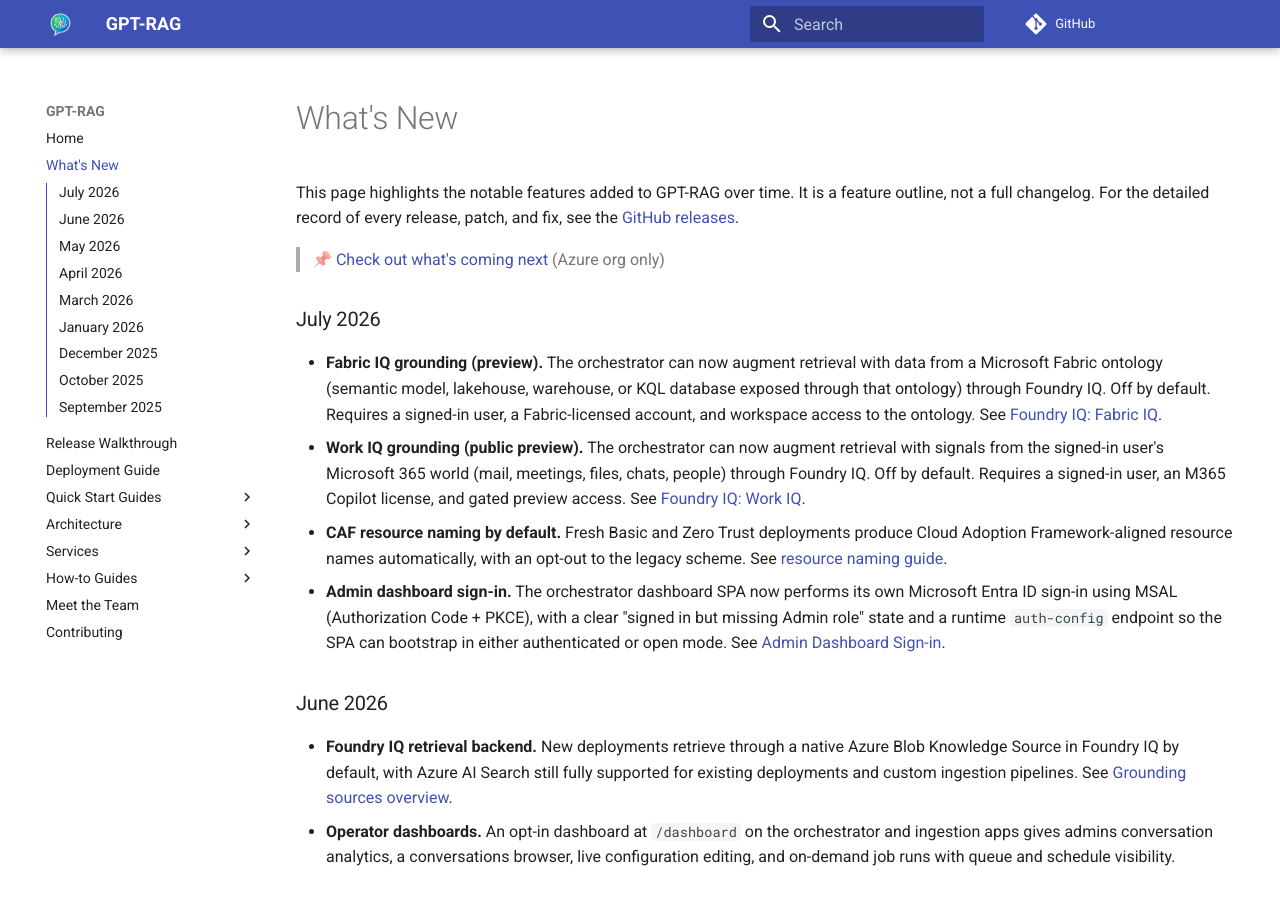
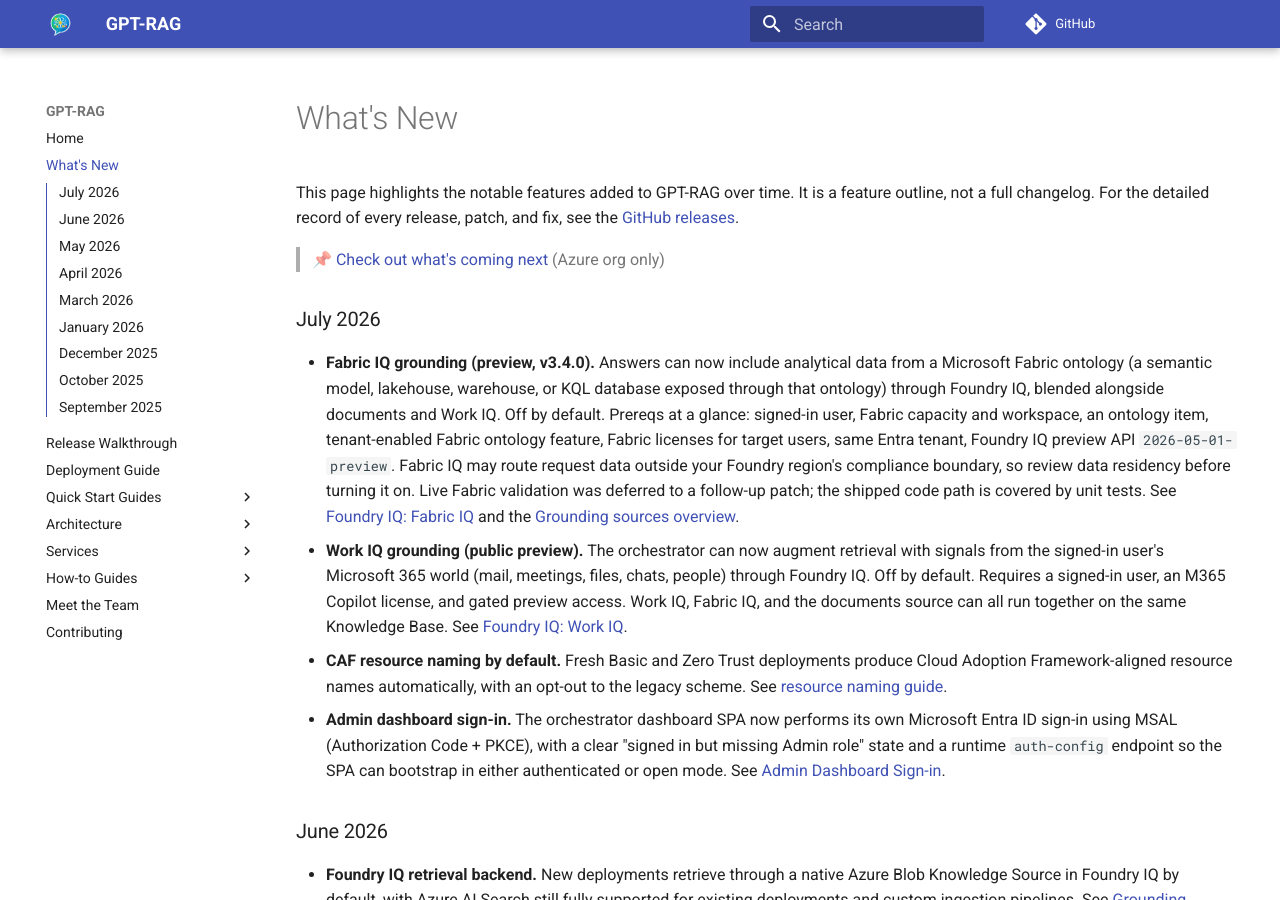
Before and after one commit to Azure/GPT-RAG, an MkDocs documentation site: the page built from docs/whatisnew.md, in a window 1280 px wide and 900 px high. Built offline with MkDocs 1.6.1 and Material for MkDocs 9.7.7, drawn with Linux system fonts in a browser that asks for light colours; comment, search, counter and statistics services are not loaded.

Commit message:
docs(whatisnew): expand v3.4.0 Fabric IQ entry with prereqs, egress, and validation caveats
The prior entry mentioned Fabric IQ existed but skipped the operator-facing gotchas. This spells out the prereqs at a glance (signed-in user, Fabric capacity, workspace, ontology, tenant feature, licenses, same Entra tenant, API version), calls out the data-egress compliance caveat, and notes that live Fabric validation was deferred to a follow-up patch. Also cross-links Work IQ to make it clear that documents + Work IQ + Fabric IQ can run on the same Knowledge Base.

Co-authored-by: Copilot App <223556219+Copilot@users.noreply.github.com>

```diff
--- a/docs/whatisnew.md
+++ b/docs/whatisnew.md
@@ -6,8 +6,8 @@ patch, and fix, see the [GitHub releases](https://github.com/Azure/GPT-RAG/relea
 
 ### July 2026
 
-- **Fabric IQ grounding (preview).** The orchestrator can now augment retrieval with data from a Microsoft Fabric ontology (semantic model, lakehouse, warehouse, or KQL database exposed through that ontology) through Foundry IQ. Off by default. Requires a signed-in user, a Fabric-licensed account, and workspace access to the ontology. See [Foundry IQ: Fabric IQ](howto_grounding_fabric_iq.md).
-- **Work IQ grounding (public preview).** The orchestrator can now augment retrieval with signals from the signed-in user's Microsoft 365 world (mail, meetings, files, chats, people) through Foundry IQ. Off by default. Requires a signed-in user, an M365 Copilot license, and gated preview access. See [Foundry IQ: Work IQ](howto_grounding_work_iq.md).
+- **Fabric IQ grounding (preview, v3.4.0).** Answers can now include analytical data from a Microsoft Fabric ontology (a semantic model, lakehouse, warehouse, or KQL database exposed through that ontology) through Foundry IQ, blended alongside documents and Work IQ. Off by default. Prereqs at a glance: signed-in user, Fabric capacity and workspace, an ontology item, tenant-enabled Fabric ontology feature, Fabric licenses for target users, same Entra tenant, Foundry IQ preview API `2026-05-01-preview`. Fabric IQ may route request data outside your Foundry region's compliance boundary, so review data residency before turning it on. Live Fabric validation was deferred to a follow-up patch; the shipped code path is covered by unit tests. See [Foundry IQ: Fabric IQ](howto_grounding_fabric_iq.md) and the [Grounding sources overview](howto_grounding_overview.md).
+- **Work IQ grounding (public preview).** The orchestrator can now augment retrieval with signals from the signed-in user's Microsoft 365 world (mail, meetings, files, chats, people) through Foundry IQ. Off by default. Requires a signed-in user, an M365 Copilot license, and gated preview access. Work IQ, Fabric IQ, and the documents source can all run together on the same Knowledge Base. See [Foundry IQ: Work IQ](howto_grounding_work_iq.md).
 - **CAF resource naming by default.** Fresh Basic and Zero Trust deployments produce Cloud Adoption Framework-aligned resource names automatically, with an opt-out to the legacy scheme. See [resource naming guide](howto_resource_naming.md).
 - **Admin dashboard sign-in.** The orchestrator dashboard SPA now performs its own Microsoft Entra ID sign-in using MSAL (Authorization Code + PKCE), with a clear "signed in but missing Admin role" state and a runtime `auth-config` endpoint so the SPA can bootstrap in either authenticated or open mode. See [Admin Dashboard Sign-in](howto_dashboard_signin.md).
 
```
